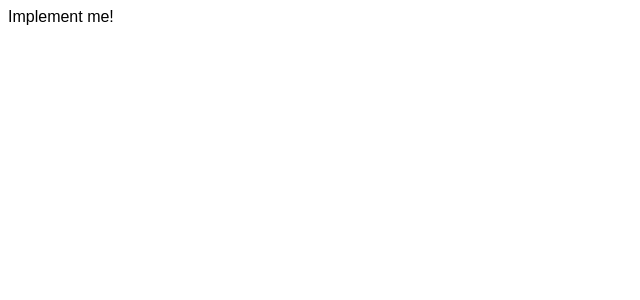
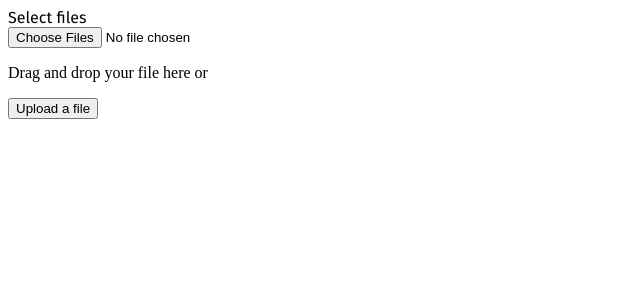
Before and after one commit to tasoskakour/toggle-test, a React (Create React App) app in the folder frontend/: page / in a window 1280 px wide. Shown: the top 300 px of the page, without its empty margins (0-640 px from the left). Built offline with nearby package versions, Linux system fonts and the light colour scheme.

Commit message:
Add more stuff

```diff
--- a/frontend/package.json
+++ b/frontend/package.json
@@ -5,9 +5,9 @@
   "dependencies": {
     "@emotion/react": "^11.10.5",
     "@emotion/styled": "^11.10.5",
-    "react": "^17.0.1",
-    "react-dom": "^17.0.1",
-    "react-scripts": "4.0.2"
+    "react": "^18.2.0",
+    "react-dom": "^18.2.0",
+    "react-scripts": "5.0.1"
   },
   "devDependencies": {
     "eslint": "^8.27.0",
--- a/frontend/public/index.html
+++ b/frontend/public/index.html
@@ -4,6 +4,11 @@
         <meta charset="utf-8" />
         <meta name="viewport" content="width=device-width, initial-scale=1" />
         <title>Toggl Hire Homework</title>
+        <!-- Font -->
+        <link
+            rel="stylesheet"
+            href="https://fonts.googleapis.com/css?family=Fira+Sans:300,400,500,700&display=swap"
+        />
     </head>
     <body>
         <noscript>You need to enable JavaScript to run this app.</noscript>
@@ -17,6 +22,5 @@
 
       To begin the development, run `npm start` or `yarn start`.
       To create a production bundle, use `npm run build` or `yarn build`.
-    -->
-  </body>
+    --></body>
 </html>
--- a/frontend/src/App.js
+++ b/frontend/src/App.js
@@ -1,7 +1,74 @@
-import React from "react";
+import React, { useState } from 'react';
+import styled from '@emotion/styled';
+import DragDropFile from './DragDropFile';
+import { extractEmailsFromFile, unique } from './utilities';
+import EmailsBox from './EmailsBox';
+import { API_SEND_URL } from './constants';
+
+const Title = styled.div({
+  fontFamily: '"Fira Sans", sans-serif'
+})
 
 function App() {
-  return <div>Implement me!</div>;
+  const [emails, setEmails] = useState([]);
+  const [loading, setLoading] = useState(false);
+  const [statuses, setStatuses] = useState({});
+  const [errors, setErrors] = useState(false);
+
+  const handleFiles = async (files) => {
+    if (files.length === 0) return;
+    const emails = (await Promise.all(
+      Array.from(files).map(async (file) => extractEmailsFromFile(file))))
+      .flat()
+    const uniqueEmails = unique(emails)
+    setEmails(uniqueEmails)
+  }
+
+  const handleSubmit = async () => {
+    try {
+      const response = await fetch(API_SEND_URL, {
+        method: 'POST',
+        headers: { 'Content-Type': 'application/json' },
+        body: JSON.stringify({ emails })
+      })
+      if (response.ok) {
+        alert("Emails sent successfully");
+        setStatuses(emails.reduce((acc, email) => ({
+          ...acc,
+          [email]: 'sent'
+        }), {}))
+      } else {
+        const json = await response.json()
+        const { error, emails: errorEmails = [] } = json;
+        if (error === 'not-an-email') {
+          alert("Wrong input for some of the emails");
+          setStatuses(errorEmails.reduce((acc, email) => ({
+            ...acc,
+            [email]: 'not-an-email'
+          }), {}))
+        } else if (error === 'send_failure') {
+          alert("Some of the emails could not be sent");
+          setStatuses(emails.reduce((acc, email) => ({
+            ...acc,
+            [email]: errorEmails.includes(email) ? 'send_failure' : 'sent'
+          }), {}))
+        }
+      }
+    } catch (error) {
+      console.error(error);
+    } finally {
+      setLoading(false);
+    }
+  }
+
+  return (
+    <div>
+      <Title>Select files</Title>
+      <DragDropFile handleFiles={handleFiles} />
+      {emails.length > 0 && <EmailsBox emails={emails} statuses={statuses} />}
+      {emails.length > 0 && <button onClick={() => handleSubmit()}>Submit Emails</button>}
+    </div>
+  )
 }
 
 export default App;
@@ -12,4 +79,7 @@ TODO:
 Add husky
 Add tests
 
+Enable eslint
+Add email validation
+
 */
--- /dev/null
+++ b/frontend/src/DragDropFile.js
@@ -0,0 +1,61 @@
+import React from 'react';
+
+
+// drag drop file component
+const DragDropFile = (props) => {
+    const { handleFiles } = props;
+
+    // drag state
+    const [dragActive, setDragActive] = React.useState(false);
+    // ref
+    const inputRef = React.useRef(null);
+
+    // handle drag events
+    const handleDrag = function (e) {
+        e.preventDefault();
+        e.stopPropagation();
+        if (e.type === "dragenter" || e.type === "dragover") {
+            setDragActive(true);
+        } else if (e.type === "dragleave") {
+            setDragActive(false);
+        }
+    };
+
+    // triggers when file is dropped
+    const handleDrop = function (e) {
+        e.preventDefault();
+        e.stopPropagation();
+        setDragActive(false);
+        if (e.dataTransfer.files && e.dataTransfer.files[0]) {
+            handleFiles(e.dataTransfer.files);
+        }
+    };
+
+    // triggers when file is selected with click
+    const handleChange = function (e) {
+        e.preventDefault();
+        if (e.target.files && e.target.files[0]) {
+            handleFiles(e.target.files);
+        }
+    };
+
+    // triggers the input when the button is clicked
+    const onButtonClick = () => {
+        inputRef.current.click();
+    };
+
+    return (
+        <form id="form-file-upload" onDragEnter={handleDrag} onSubmit={(e) => e.preventDefault()}>
+            <input ref={inputRef} type="file" id="input-file-upload" multiple={true} onChange={handleChange} />
+            <label id="label-file-upload" htmlFor="input-file-upload" className={dragActive ? "drag-active" : ""}>
+                <div>
+                    <p>Drag and drop your file here or</p>
+                    <button className="upload-button" onClick={onButtonClick}>Upload a file</button>
+                </div>
+            </label>
+            {dragActive && <div id="drag-file-element" onDragEnter={handleDrag} onDragLeave={handleDrag} onDragOver={handleDrag} onDrop={handleDrop}></div>}
+        </form>
+    );
+};
+
+export default DragDropFile;
--- /dev/null
+++ b/frontend/src/EmailsBox.js
@@ -0,0 +1,39 @@
+import React from 'react';
+import { css } from '@emotion/react'
+
+const RenderStatus = ({ status }) => {
+    if (status === 'not-an-email') {
+        return <span style={{ color: 'red' }}>Not an email</span>
+    } else if (status === 'send_failure') {
+        return <span style={{ color: 'red' }}>Could not send</span>
+    } else {
+        return <span style={{ color: 'green' }}>Sent</span>
+    }
+}
+
+const EmailItem = (props) => {
+    const { email, status } = props;
+
+    return <li>
+        {email}
+        {status && <RenderStatus status={status} />}
+    </li>
+}
+
+const EmailsBox = (props) => {
+    const { emails = [], statuses = {} } = props;
+    console.log({ statuses })
+
+    if (emails.length === 0) return null;
+
+    return <div>
+        <div className={
+            css`color:red`
+        }>Emails to be sent:</div>
+        <ul>
+            {emails.map(email => <EmailItem key={email} email={email} status={statuses[email]} />)}
+        </ul>
+    </div>
+}
+
+export default EmailsBox;
--- /dev/null
+++ b/frontend/src/constants.js
@@ -0,0 +1,3 @@
+export const API_BASE_URL = 'https://toggl-hire-frontend-homework.onrender.com/api';
+
+export const API_SEND_URL = `${API_BASE_URL}/send`
--- a/frontend/src/index.js
+++ b/frontend/src/index.js
@@ -1,6 +1,13 @@
-import React from 'react';
-import ReactDOM from 'react-dom';
+import React, { StrictMode } from 'react';
+import { createRoot } from 'react-dom/client';
+
 import App from './App';
-import './index.css';
 
-ReactDOM.render(<App />, document.getElementById('root'));
+const rootElement = document.getElementById('root');
+const root = createRoot(rootElement);
+
+root.render(
+    <StrictMode>
+        <App />
+    </StrictMode>
+);
--- /dev/null
+++ b/frontend/src/utilities.js
@@ -0,0 +1,21 @@
+export const extractEmailsFromFile = (file) => {
+    return new Promise((resolve, reject) => {
+        try {
+            const reader = new FileReader()
+            reader.addEventListener('load', (e) => {
+                const text = (e.target.result)
+                if (text) {
+                    return resolve(text.trim().split('\n'))
+                } else {
+                    return resolve([])
+                }
+            })
+            reader.readAsText(file);
+        } catch (error) {
+            console.error(error);
+            return reject(error)
+        }
+    })
+}
+
+export const unique = (arr) => [...new Set(arr)]
```
Also changed, not shown: frontend/.eslintrc.js, frontend/.prettierrc.json (renamed from frontend/.prettierc.json), 1 other file (tests, documents, lock files or other folders). Lines whose indentation alone changed are shown as unchanged.
